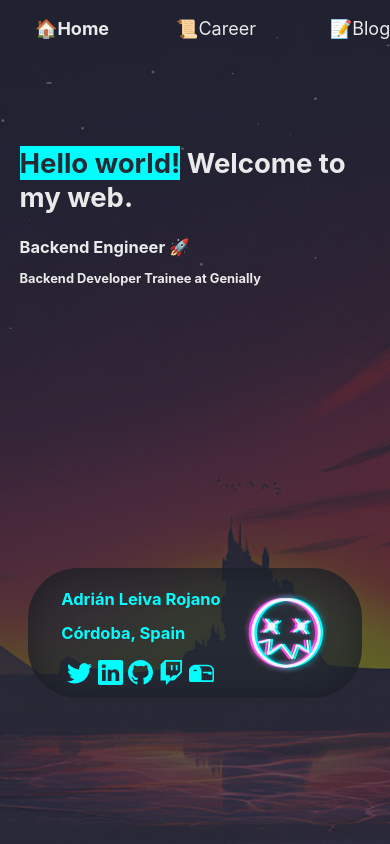
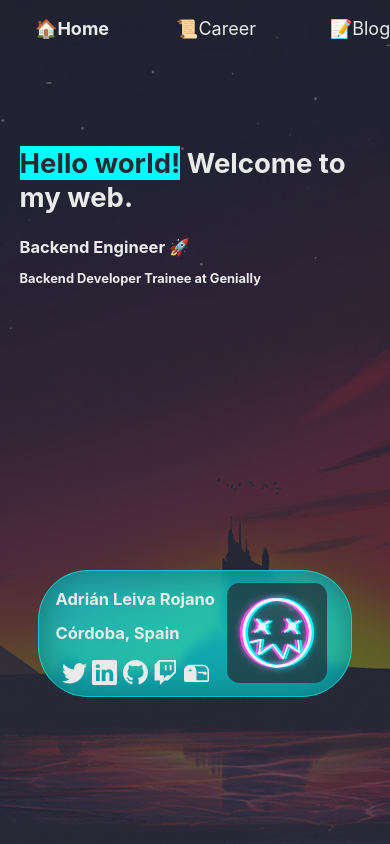
Before and after one commit to leivaa21/leivaa21.github.io, a Next.js app: page / in a window 390 px wide. Shown: the top 844 px of the page. Built offline with nearby package versions, Linux system fonts and the light colour scheme.

Commit message:
style: now me card is glassy

```diff
--- a/src/components/hero/hero.module.css
+++ b/src/components/hero/hero.module.css
@@ -28,14 +28,16 @@
 .me {
   display: inline-flex;
   margin: auto;
-  background-color: var(--bg-mask);
-  color: var(--primary);
+/* From https://css.glass */
+  background: rgba(1, 254, 255, 0.6);
   border-radius: 75px;
-  padding: 0 1.25em 0 5em;
+  box-shadow: 0 4px 30px rgba(0, 0, 0, 0.1);
+  backdrop-filter: blur(5px);
+  -webkit-backdrop-filter: blur(5px);
+  border: 1px solid rgba(1, 254, 255, 0.3);
 
-  -webkit-box-shadow: inset 0px 0px 44px -6px rgba(0, 0, 0, 0.42);
-  -moz-box-shadow: inset 0px 0px 44px -6px rgba(0, 0, 0, 0.42);
-  box-shadow: inset 0px 0px 44px -6px rgba(0, 0, 0, 0.42);
+  color: var(--text);
+  padding: 0 1.25em 0 2.5em;
 }
 .me .info {
   margin: auto;
@@ -68,7 +70,7 @@
 }
 
 .rrss svg {
-  fill: var(--primary);
+  fill: var(--text);
   font-size: 25px;
   transition: all .25s ease-in-out;
 }
@@ -81,12 +83,9 @@
   max-width: 200px;
   max-height: 200px;
   margin: 25px;
-  border-radius: 125px;
+  border-radius: 25px;
 
-  background: rgb(37, 42, 52);
-  background: -moz-radial-gradient(circle, rgba(37, 42, 52, 1) 0%, rgba(25, 28, 35, 0.75) 40%, rgba(0, 0, 0, 0) 65%);
-  background: -webkit-radial-gradient(circle, rgba(37, 42, 52, 1) 0%, rgba(25, 28, 35, 0.75) 40%, rgba(0, 0, 0, 0) 65%);
-  background: radial-gradient(circle, rgba(37, 42, 52, 1) 0%, rgba(25, 28, 35, 0.75) 40%, rgba(0, 0, 0, 0) 65%);
+  background: var(--bg-mask);
   filter: progid:DXImageTransform.Microsoft.gradient(startColorstr="#252a34", endColorstr="#000000", GradientType=1);
 }
 .me img {
@@ -148,13 +147,13 @@
   .me .img_wrapper {
     width: 100px;
     height: 100px;
-    margin: 15px;
-    border-radius: 125px;
+    margin: 12.5px;
+    border-radius: 12.5px;
   }
   .me {
     margin: auto;
     border-radius: 50px;
-    padding: 0 1em 0 3em;
+    padding: 0 1em 0 1.5em;
 
     -webkit-box-shadow: inset 0px 0px 44px -6px rgba(0, 0, 0, 0.42);
     -moz-box-shadow: inset 0px 0px 44px -6px rgba(0, 0, 0, 0.42);
```
